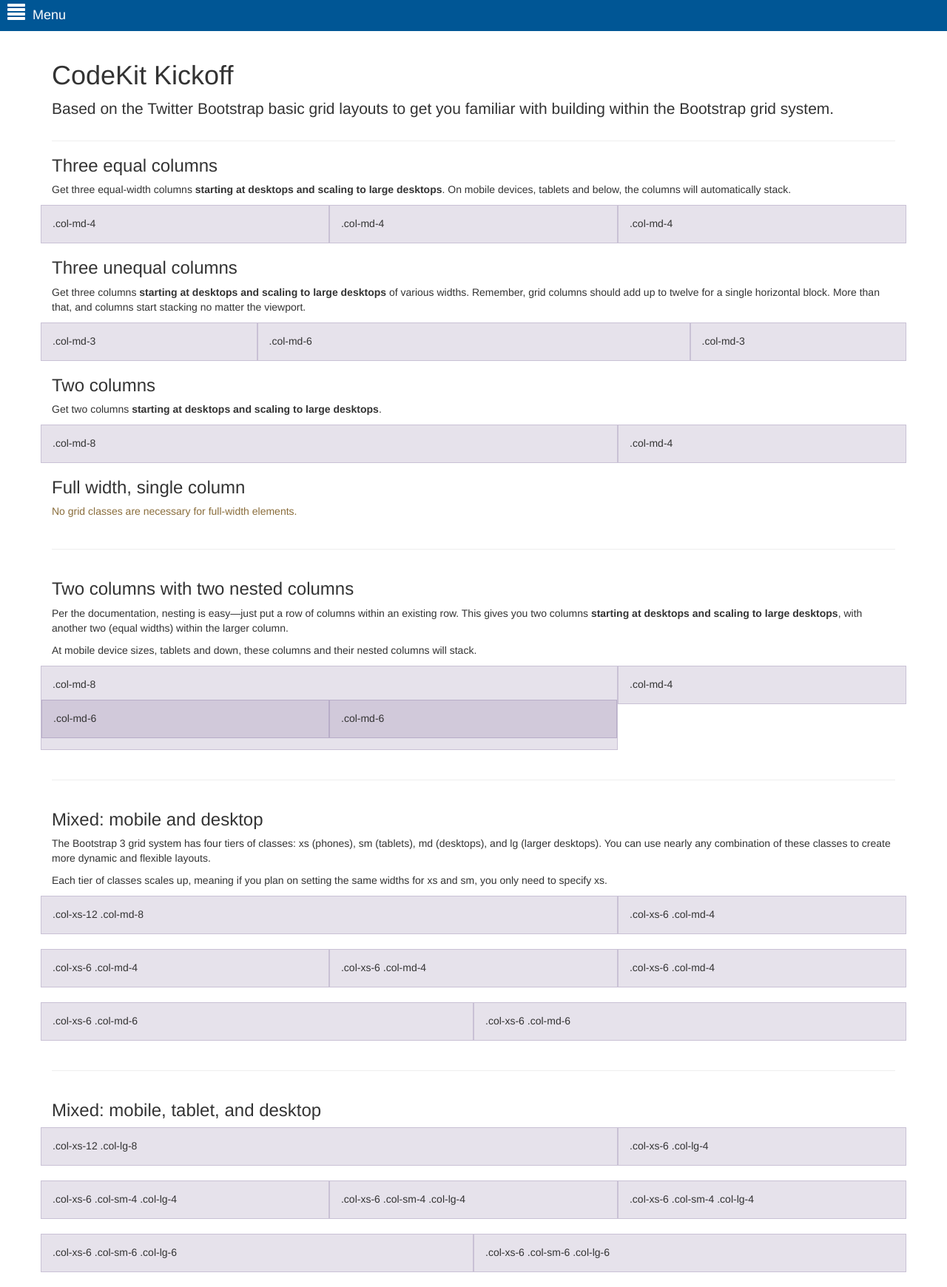
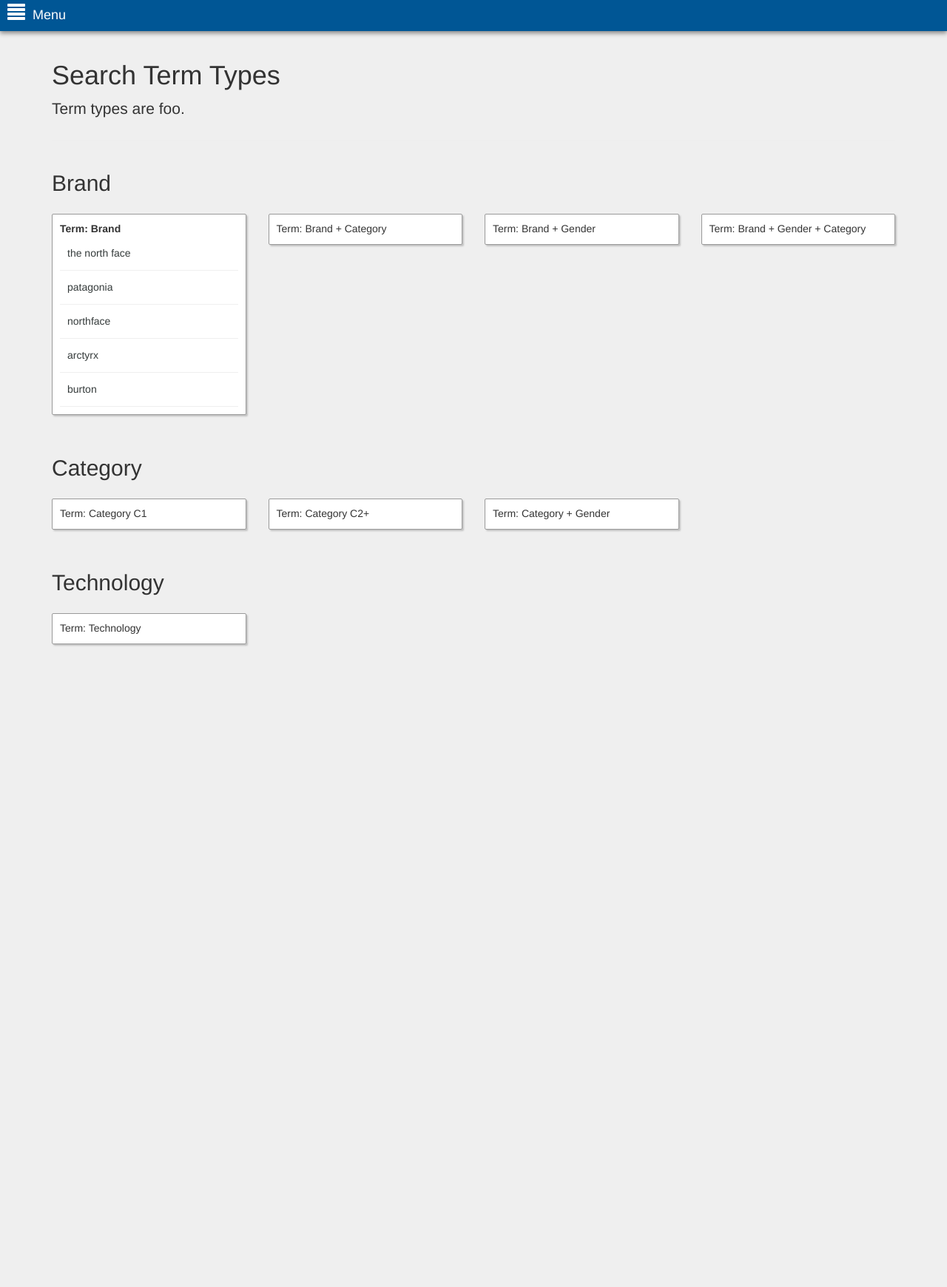
Before and after one commit to turph/searchTrends, a website: page app/index.html in a window 1280 px wide. Shown: the part 58-1798 px from the top of the page at 74% size. After the commit the page ends 964 px from the top, so only its background shows below. Drawn offline with Linux system fonts and the light colour scheme.

Commit message:
Tile and Top List styling
more layout thangs

```diff
--- a/app/index.html
+++ b/app/index.html
@@ -13,99 +13,82 @@
 </head>
 
 <body>
+<!-- Header -->
 <div class="header">
 	<div class="brandRow"><img src="assets/img/bc-logo.png" width="183" height="50" alt="Bc Logo"></div>
-		<div class="navRow"><a href="#" id="siteNav-btn"><span class="glyphicon glyphicon-align-justify" aria-hidden="true"></span><span class="navTitle">Menu</span></a></div>
+	<div class="navRow"><a id="siteNav-btn"><span class="glyphicon glyphicon-align-justify" aria-hidden="true"></span><span class="navTitle">Menu</span></a></div>
 </div>
+<!-- Navigation Panel -->
 <div class="siteNavPanel">
-		nav options
+	Search Stuff
+	<a ref="">Search Term Types</a>
+	<a ref="">Null Searches</a>
+	<a ref="">Facets</a>
+	Visitor Stuff
+	<a ref="">Locations</a>
+	<a ref="">Device Types</a>
+	<a ref="">OSs</a>
 </div>
+<!-- Navigation Panel -->
 <div id="viewport" class="container">
-
   <div class="page-header">
-                <h1>CodeKit Kickoff</h1>
-                <p class="lead">Based on the Twitter Bootstrap basic grid layouts to get you familiar with building within the Bootstrap grid system.</p>
+      <h1>Search Term Types</h1>
+      <p class="lead">Term types are foo.</p>
   </div>
-
-            <h3>Three equal columns</h3>
-            <p>Get three equal-width columns <strong>starting at desktops and scaling to large desktops</strong>. On mobile devices, tablets and below, the columns will automatically stack.</p>
-            <div class="row">
-                <div class="col-md-4">.col-md-4</div>
-                <div class="col-md-4">.col-md-4</div>
-                <div class="col-md-4">.col-md-4</div>
-            </div>
-
-            <h3>Three unequal columns</h3>
-            <p>Get three columns <strong>starting at desktops and scaling to large desktops</strong> of various widths. Remember, grid columns should add up to twelve for a single horizontal block. More than that, and columns start stacking no matter the viewport.</p>
-            <div class="row">
-                <div class="col-md-3">.col-md-3</div>
-                <div class="col-md-6">.col-md-6</div>
-                <div class="col-md-3">.col-md-3</div>
-            </div>
-
-            <h3>Two columns</h3>
-            <p>Get two columns <strong>starting at desktops and scaling to large desktops</strong>.</p>
-            <div class="row">
-                <div class="col-md-8">.col-md-8</div>
-                <div class="col-md-4">.col-md-4</div>
-            </div>
-
-            <h3>Full width, single column</h3>
-            <p class="text-warning">No grid classes are necessary for full-width elements.</p>
-
-            <hr>
-
-            <h3>Two columns with two nested columns</h3>
-            <p>Per the documentation, nesting is easy—just put a row of columns within an existing row. This gives you two columns <strong>starting at desktops and scaling to large desktops</strong>, with another two (equal widths) within the larger column.</p>
-            <p>At mobile device sizes, tablets and down, these columns and their nested columns will stack.</p>
-            <div class="row">
-                <div class="col-md-8">
-                    .col-md-8
-                    <div class="row">
-                        <div class="col-md-6">.col-md-6</div>
-                        <div class="col-md-6">.col-md-6</div>
+	<div class="row"><!-- Row 1 -->
+		<h2>Brand</h2>
+		<div class="col-md-3"><!-- Tile 1 -->
+			<div class="tile topList">
+				Term: Brand
+				<a href>the north face</a>
+				<a href>patagonia</a>
+				<a href>northface</a>
+				<a href>arctyrx</a>
+				<a href>burton</a>
 			</div>
 		</div>
-                <div class="col-md-4">.col-md-4</div>
+		<div class="col-md-3"><!-- Tile 2 -->
+			<div class="tile">
+				Term: Brand + Category
 			</div>
-
-            <hr>
-
-            <h3>Mixed: mobile and desktop</h3>
-            <p>The Bootstrap 3 grid system has four tiers of classes: xs (phones), sm (tablets), md (desktops), and lg (larger desktops). You can use nearly any combination of these classes to create more dynamic and flexible layouts.</p>
-            <p>Each tier of classes scales up, meaning if you plan on setting the same widths for xs and sm, you only need to specify xs.</p>
-            <div class="row">
-                <div class="col-xs-12 col-md-8">.col-xs-12 .col-md-8</div>
-                <div class="col-xs-6 col-md-4">.col-xs-6 .col-md-4</div>
 		</div>
-            <div class="row">
-                <div class="col-xs-6 col-md-4">.col-xs-6 .col-md-4</div>
-                <div class="col-xs-6 col-md-4">.col-xs-6 .col-md-4</div>
-                <div class="col-xs-6 col-md-4">.col-xs-6 .col-md-4</div>
+		<div class="col-md-3"><!-- Tile 3 -->
+			<div class="tile">
+				Term: Brand + Gender
 			</div>
-            <div class="row">
-                <div class="col-xs-6 col-md-6">.col-xs-6 .col-md-6</div>
-                <div class="col-xs-6 col-md-6">.col-xs-6 .col-md-6</div>
 		</div>
-
-            <hr>
-
-            <h3>Mixed: mobile, tablet, and desktop</h3>
-            <p></p>
-            <div class="row">
-                <div class="col-xs-12 col-sm-8 col-lg-8">.col-xs-12 .col-lg-8</div>
-                <div class="col-xs-6 col-sm-4 col-lg-4">.col-xs-6 .col-lg-4</div>
+		<div class="col-md-3"><!-- Tile 4 -->
+			<div class="tile">
+				Term: Brand + Gender + Category
 			</div>
-            <div class="row">
-                <div class="col-xs-6 col-sm-4 col-lg-4">.col-xs-6 .col-sm-4 .col-lg-4</div>
-                <div class="col-xs-6 col-sm-4 col-lg-4">.col-xs-6 .col-sm-4 .col-lg-4</div>
-                <div class="col-xs-6 col-sm-4 col-lg-4">.col-xs-6 .col-sm-4 .col-lg-4</div>
 		</div>
-            <div class="row">
-                <div class="col-xs-6 col-sm-6 col-lg-6">.col-xs-6 .col-sm-6 .col-lg-6</div>
-                <div class="col-xs-6 col-sm-6 col-lg-6">.col-xs-6 .col-sm-6 .col-lg-6</div>
 	</div>
-
+	<div class="row"><!-- Row 2 -->
+		<h2>Category</h2>
+		<div class="col-md-3"><!-- Tile 1 -->
+			<div class="tile">
+				Term: Category C1
+			</div>
+		</div>
+		<div class="col-md-3"><!-- Tile 2 -->
+			<div class="tile">
+				Term: Category C2+
+			</div>
+		</div>
+		<div class="col-md-3"><!-- Tile 3 -->
+			<div class="tile">
+				Term: Category + Gender
+			</div>
+		</div>
+	</div>
+	<div class="row"><!-- Row 3 -->
+		<h2>Technology</h2>
+		<div class="col-md-3"><!-- Tile 1 -->
+			<div class="tile">
+				Term: Technology
+			</div>
+		</div>
+	</div>
 </div>
 
 		<script src="assets/js/app.min.js"></script>
```
Also changed, not shown: app/assets/css/app.css, build/styles/scss/app.scss, build/styles/scss/project/header.scss, build/styles/scss/project/layout.scss (added), 1 other file. Lines whose indentation alone changed are shown as unchanged.
